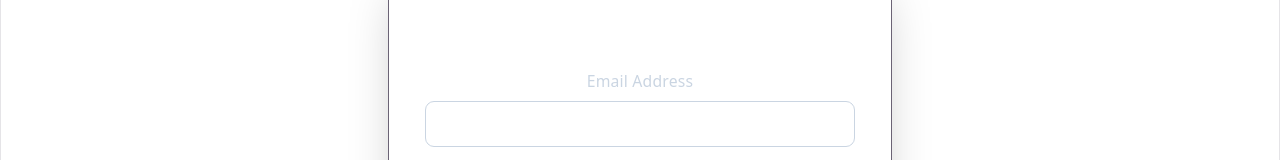
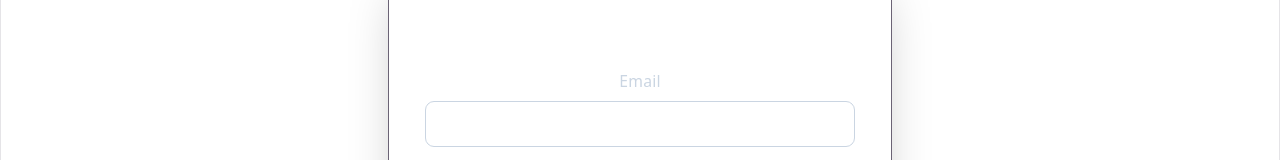
Before and after one commit to charan1104/admin-pannel, a React app in the folder frontend/: page / in a window 1280 px wide. Shown: the part 237-397 px from the top of the page. Built offline with nearby package versions, Linux system fonts and the light colour scheme; the HTML template or start-up script is replaced by a standard one.

Commit message:
label change Email

```diff
--- a/frontend/src/components/Login.jsx
+++ b/frontend/src/components/Login.jsx
@@ -12,7 +12,7 @@ export default function Login() {
           <div className="space-y-5">
             <div>
               <label className="mb-2 block text-sm font-medium text-slate-300">
-                Email Address
+                Email
               </label>
               <input
                 type="email"
```
